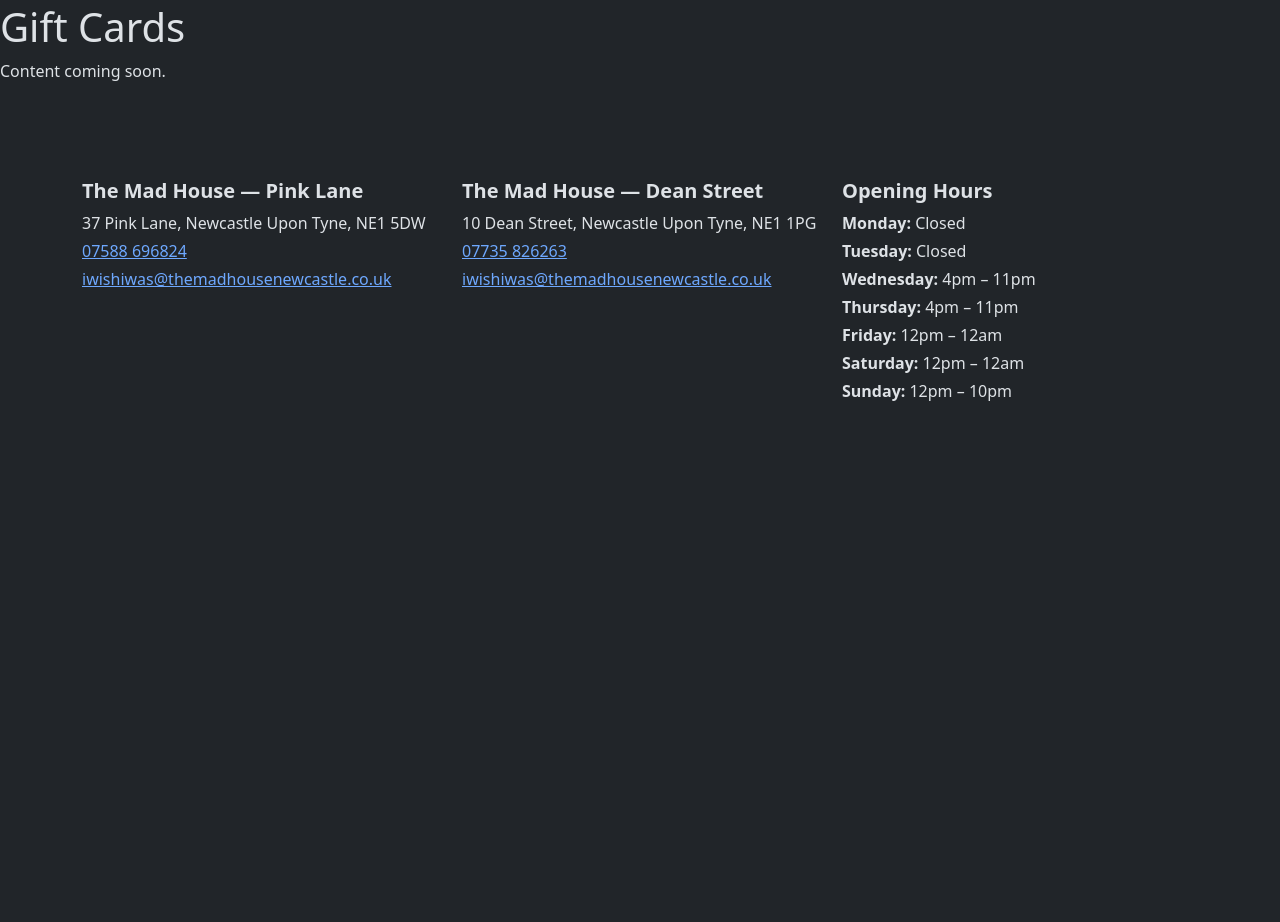
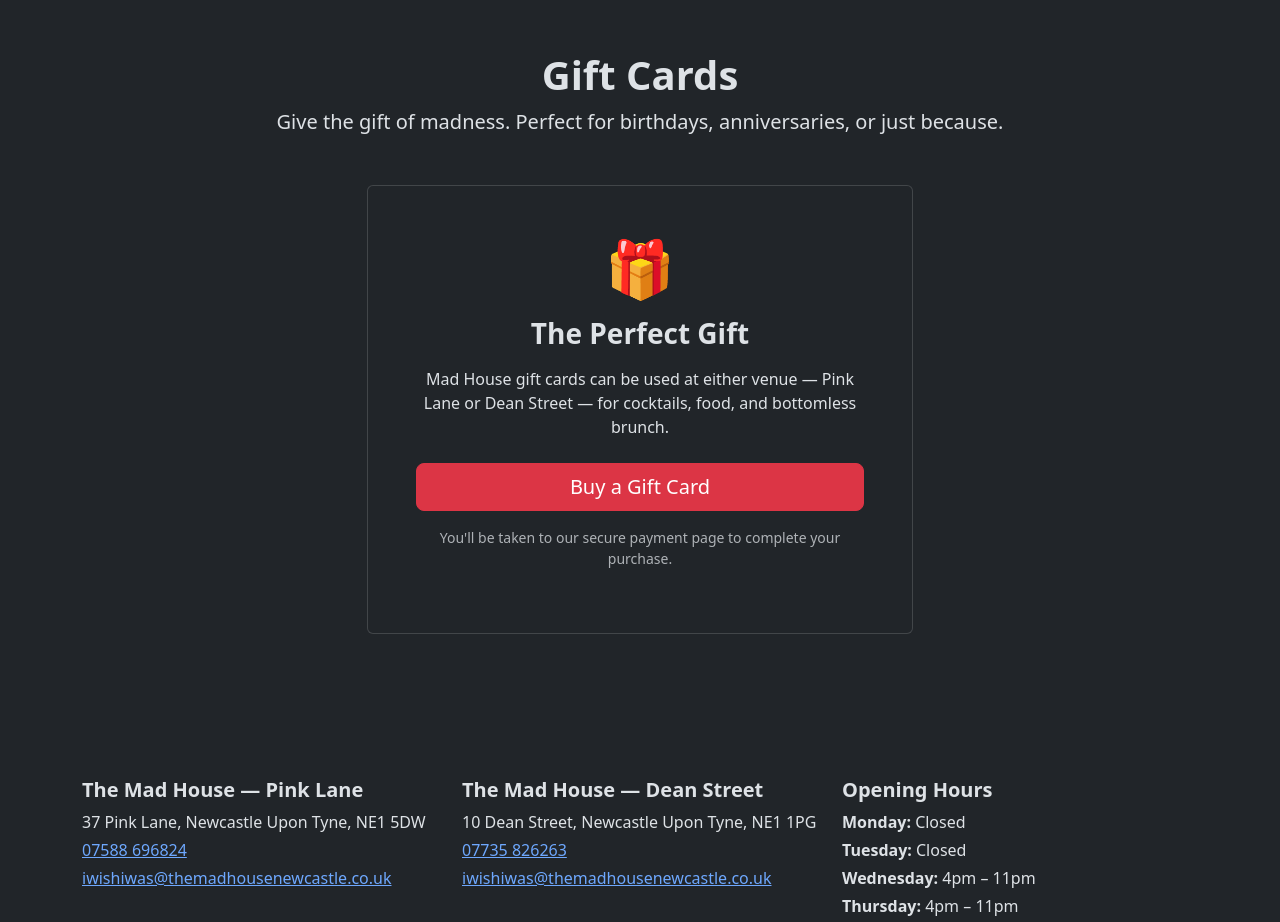
Before and after one commit to EgoAlter/bar-website-flask, a Flask app: page /gift-cards in a window 1280 px wide. Shown: the part 53-975 px from the top of the page. Before the commit the page ends 454 px from the top, so only its background shows below. Run offline with Flask 3, Linux system fonts and the light colour scheme.

Commit message:
Add gift cards page

```diff
--- a/templates/gift_cards.html
+++ b/templates/gift_cards.html
@@ -1,6 +1,27 @@
 {% extends "layout.html" %}
-{% block title %}Bottomless Brunch — The Mad House{% endblock %}
+{% block title %}Gift Cards — The Mad House{% endblock %}
+
 {% block content %}
-    <h1>Gift Cards</h1>
-    <p>Content coming soon.</p>
+<div class="container py-5">
+    <div class="text-center mb-5">
+        <h1 class="fw-bold">Gift Cards</h1>
+        <p class="lead">Give the gift of madness. Perfect for birthdays, anniversaries, or just because.</p>
+    </div>
+
+    <div class="row justify-content-center">
+        <div class="col-md-6">
+            <div class="card p-5 text-center">
+                <h2 class="display-4 mb-3">🎁</h2>
+                <h3 class="fw-bold mb-3">The Perfect Gift</h3>
+                <p class="mb-4">Mad House gift cards can be used at either venue — Pink Lane or Dean Street — for cocktails, food, and bottomless brunch.</p>
+                <a href="https://themadhousenewcastle.co.uk/gift-cards"
+                   target="_blank"
+                   class="btn btn-danger btn-lg">
+                    Buy a Gift Card
+                </a>
+                <p class="text-muted small mt-3">You'll be taken to our secure payment page to complete your purchase.</p>
+            </div>
+        </div>
+    </div>
+</div>
 {% endblock %}
```
